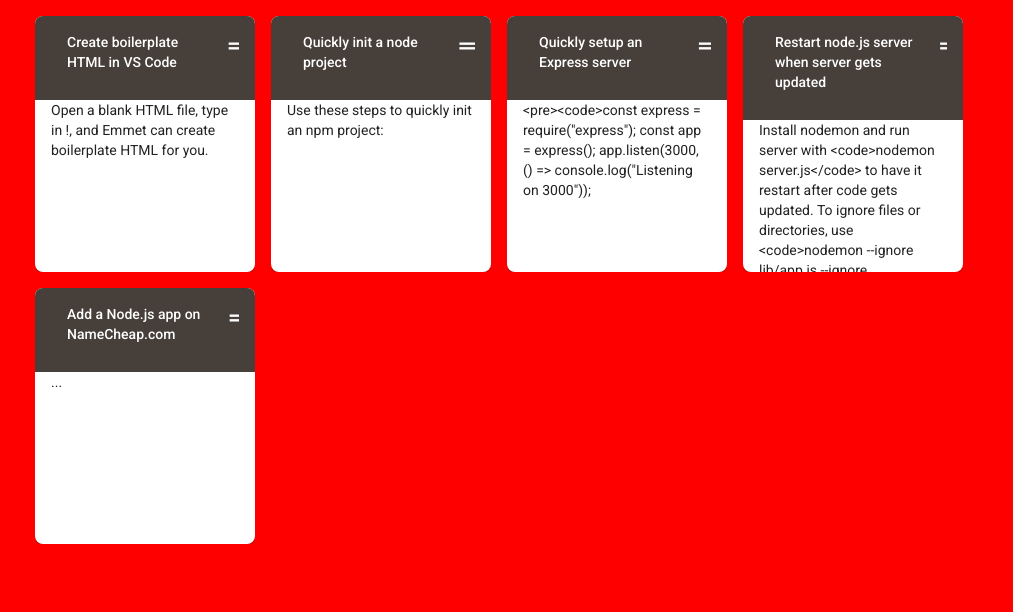
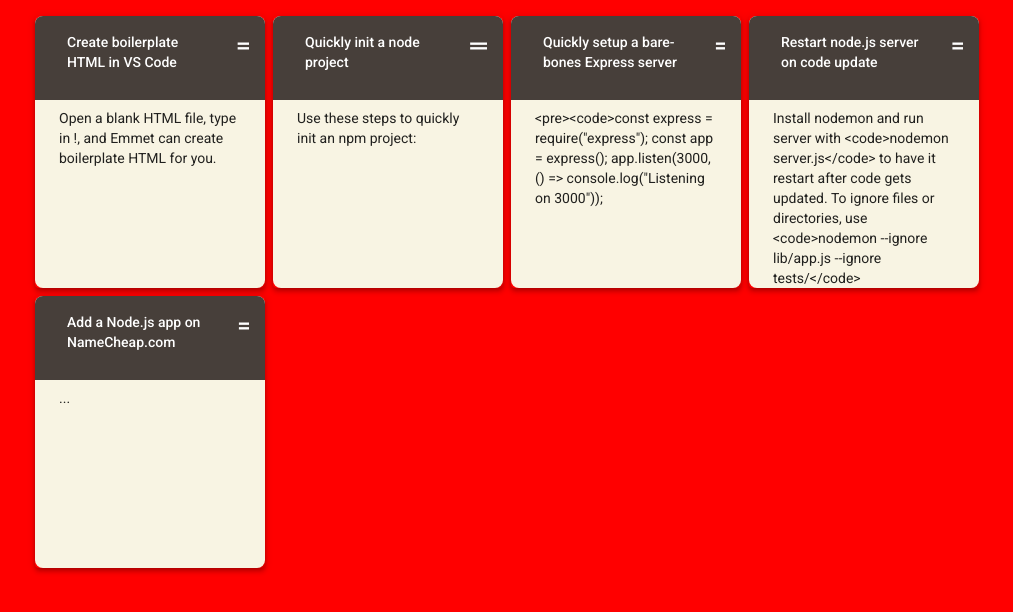
Before and after one commit to mikahimself/notes-to-self-app, an Angular app: page / in a window 1280 px wide. Shown: the top 612 px of the page, without its empty margins (141-1154 px from the left). Built offline with nearby package versions, Linux system fonts and the light colour scheme.

Commit message:
Add note dialog.

```diff
--- a/src/app/mock-notes.ts
+++ b/src/app/mock-notes.ts
@@ -2,6 +2,7 @@ import { Note } from './notes/note';
 
 export const NOTES: Note[] = [
   {
+    id: 0,
     title: 'Create boilerplate HTML in VS Code',
     content: {
       intro:
@@ -10,6 +11,7 @@ export const NOTES: Note[] = [
     keywords: ['productivity', 'boilerplate', 'html', 'emmet', 'vscode'],
   },
   {
+    id: 1,
     title: 'Quickly init a node project',
     content: {
       intro: 'Use these steps to quickly init an npm project:',
@@ -23,20 +25,23 @@ export const NOTES: Note[] = [
     keywords: ['productivity', 'init', 'node', 'project', 'gitignore'],
   },
   {
-    title: 'Quickly setup an Express server',
+    id: 2,
+    title: 'Quickly setup a bare-bones Express server',
     content: {
       intro:
         '<pre><code>const express = require("express");\nconst app = express();\n\napp.listen(3000, () => console.log("Listening on 3000"));',
     },
   },
   {
-    title: 'Restart node.js server when server gets updated',
+    id: 3,
+    title: 'Restart node.js server on code update',
     content: {
       intro:
         'Install nodemon and run server with <code>nodemon server.js</code> to have it restart after code gets updated.\nTo ignore files or directories, use <code>nodemon --ignore lib/app.js --ignore tests/</code>',
     },
   },
   {
+    id: 4,
     title: 'Add a Node.js app on NameCheap.com',
     content: {
       intro: '...',
--- /dev/null
+++ b/src/app/note-dialog/note-dialog.component.html
@@ -0,0 +1,9 @@
+<h2>{{note.title}}</h2>
+<div>
+  {{note.content.intro}}
+</div>
+<div *ngIf="note.content.steps">
+  <ol>
+    <li *ngFor="let step of note.content.steps">{{step}}</li>
+  </ol>
+</div>
--- /dev/null
+++ b/src/app/note-dialog/note-dialog.component.ts
@@ -0,0 +1,17 @@
+import { Component, OnInit, Inject } from '@angular/core';
+import { MAT_DIALOG_DATA } from '@angular/material/dialog';
+import { Note } from '../notes/note';
+
+@Component({
+  selector: 'app-note-dialog',
+  templateUrl: './note-dialog.component.html',
+  styleUrls: ['./note-dialog.component.scss']
+})
+export class NoteDialogComponent implements OnInit {
+
+  note: Note;
+  constructor(@Inject(MAT_DIALOG_DATA) public noteData: any) {}
+  ngOnInit(): void {
+    this.note = this.noteData.note;
+  }
+}
--- a/src/app/notes/note.ts
+++ b/src/app/notes/note.ts
@@ -7,6 +7,7 @@ interface Keyword {
 }
 
 export interface Note {
+  id: number,
   title: string;
   content: {
     intro: string;
--- a/src/app/notes/notes.component.html
+++ b/src/app/notes/notes.component.html
@@ -1,10 +1,16 @@
-<div style="margin-left: 10rem; margin-right: 10rem;">
-  <mat-grid-list cols="4" rowHeight="16rem" gutterSize="16px" class="note-card-container">
+<div style="margin-left: 10rem; margin-right: 10rem">
+  <mat-grid-list
+    cols="4"
+    rowHeight="16rem"
+    gutterSize="24px"
+    class="note-card-container"
+  >
     <mat-grid-tile
       *ngFor="let note of notes; let i = index"
-      style="margin-bottom: 2em"
+      style="margin-bottom: 2em; border-radius: 4px"
       colspan="1"
       rowspan="1"
+      class="mat-elevation-z4"
     >
       <cdk-drop-list [cdkDropListConnectedTo]="dropList" [cdkDropListData]="i">
         <mat-card
@@ -17,7 +23,10 @@
             <mat-card-title>{{ note.title }}</mat-card-title>
             <mat-icon cdkDragHandle class="more-button">drag_handle</mat-icon>
           </mat-card-header>
-          <mat-card-content>{{ note.content.intro }}</mat-card-content>
+          <mat-card-content (click)="openNote(note.id)">
+            {{ note.content.intro }}
+            <div *ngIf="note.content.steps" ></div>
+          </mat-card-content>
         </mat-card>
       </cdk-drop-list>
     </mat-grid-tile>
--- a/src/app/notes/notes.component.scss
+++ b/src/app/notes/notes.component.scss
@@ -12,6 +12,7 @@
   right: 0px;
   bottom: 0px;
   border-radius: 8px;
+  background-color: rgb(248, 244, 227);
 
   .mat-card-header {
     background-color: rgb(71, 63, 58);
@@ -24,6 +25,21 @@
       font-size: 14px;
     }
   }
+}
+
+.mat-card-header {
+  min-height: 48px;
+}
+
+.mat-card-content {
+  padding: 8px;
+}
+
+.mat-expansion-panel {
+  position: relative;
+  top: 0;
+  left: -24px;
+  min-height: 20px;
 }
 
 .more-button {
@@ -41,8 +57,17 @@
   width: 100%;
 }
 
+.mat-grid-tile {
+  padding: 8px;
+
+}
 
 
+.mat-card {
+  -webkit-box-shadow: 20px 10px 5px 0px rgba(0,0,0,0.15);
+  -moz-box-shadow: 20px 10px 5px 0px rgba(0,0,0,0.15);
+  box-shadow: 30px 30px 5px 0px rgba(0,0,0,0.15);
+}
 
 .cdk-drag-preview {
   box-sizing: border-box;
--- a/src/app/notes/notes.component.ts
+++ b/src/app/notes/notes.component.ts
@@ -5,6 +5,9 @@ import { MatCardModule } from '@angular/material/card';
 import { MatGridListModule } from '@angular/material/grid-list';
 import { CdkDragDrop, CdkDragEnter, CdkDropList, moveItemInArray, transferArrayItem} from '@angular/cdk/drag-drop';
 import { MatIconModule } from '@angular/material/icon';
+import {MatExpansionModule} from '@angular/material/expansion';
+import { MAT_DIALOG_DATA, MatDialogRef, MatDialog } from '@angular/material/dialog';
+import { NoteDialogComponent } from '../note-dialog/note-dialog.component';
 
 
 @Component({
@@ -14,7 +17,7 @@ import { MatIconModule } from '@angular/material/icon';
 })
 export class NotesComponent {
 
-  constructor() { }
+  constructor(public dialog: MatDialog) { }
 
   ngOnInit(): void {
   }
@@ -31,6 +34,12 @@ export class NotesComponent {
   dropList: CdkDropList[];
   notes = NOTES;
 
+  openNote(id: number) {
+    const openNote = this.notes.filter(note => note.id === id)[0];
+    this.dialog.open(NoteDialogComponent, { data: { note: openNote}})
+
+  }
+
   entered(event: CdkDragEnter) {
     // event.container.data - Index of the item on which stuff gets dragged. Assigned through cdkDropListData.
     // event.item.data - Original index of the item that is being dragged. Assigned through cdkDragData.
```
Also changed, not shown: src/app/app.module.ts (+8 -2 lines), src/app/note-dialog/note-dialog.component.scss (added), 1 other file (tests, documents, lock files or other folders).
